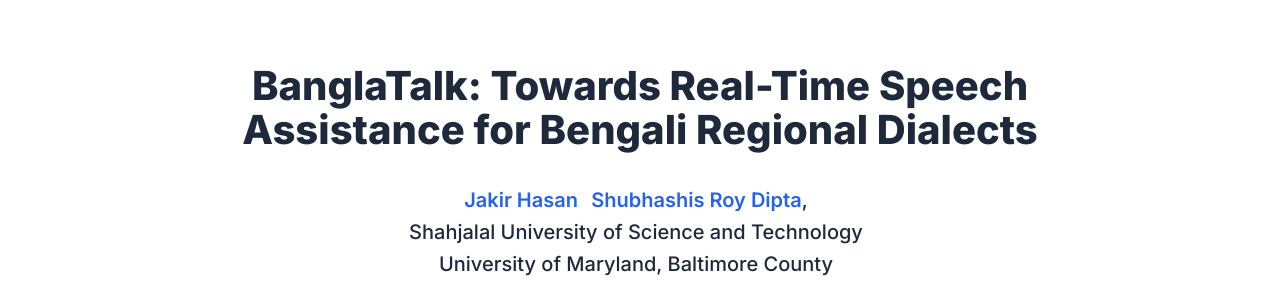
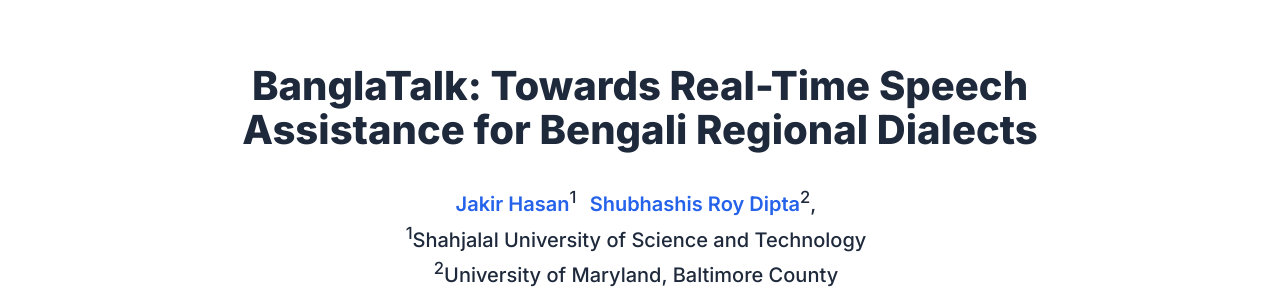
Before and after one commit to Jak57/BanglaTalk, a plain HTML site: page docs/index.html in a window 1280 px wide. Shown: the top 301 px of the page. Drawn offline with nearby package versions, Linux system fonts and the light colour scheme; a script that the page names is missing; some icons are missing.

Commit message:
added docs

```diff
--- a/docs/index.html
+++ b/docs/index.html
@@ -230,12 +230,12 @@
               <h2 class="title is-2 publication-title">BanglaTalk: Towards Real-Time Speech Assistance for Bengali Regional Dialects</h2>
               <div class="is-size-5 publication-authors">
                 <span class="author-block">
-                  <a href="https://jak57.github.io/" target="_blank">Jakir Hasan</a></span>
+                  <a href="https://jak57.github.io/" target="_blank">Jakir Hasan</a><sup>1</sup></span>
                 <span class="author-block">
-                  <a href="https://roydipta.com" target="_blank">Shubhashis Roy Dipta</a>,</span>
+                  <a href="https://roydipta.com" target="_blank">Shubhashis Roy Dipta</a><sup>2</sup>,</span>
                 <br>
-                <span class="author-block">Shahjalal University of Science and Technology</span><br>
-                <span class="author-block">University of Maryland, Baltimore County</span>
+                <span class="author-block"><sup>1</sup>Shahjalal University of Science and Technology</span><br>
+                <span class="author-block"><sup>2</sup>University of Maryland, Baltimore County</span>
 
               </div>
 
@@ -360,9 +360,9 @@
     </section>
     <!-- End paper abstract -->
 
-
+    <!-- update research gallery -->
     <!-- Research Results Gallery -->
-    <section class="section research-gallery">
+    <!-- <section class="section research-gallery">
       <div class="container is-max-desktop">
         <h2 class="title is-3 has-text-centered">Research Results</h2>
         <div class="columns is-multiline">
@@ -437,7 +437,7 @@
           </div>
         </div>
       </div>
-    </section>
+    </section> -->
     <!-- End research results gallery -->
 
     <!-- Image Zoom Modal -->
```
